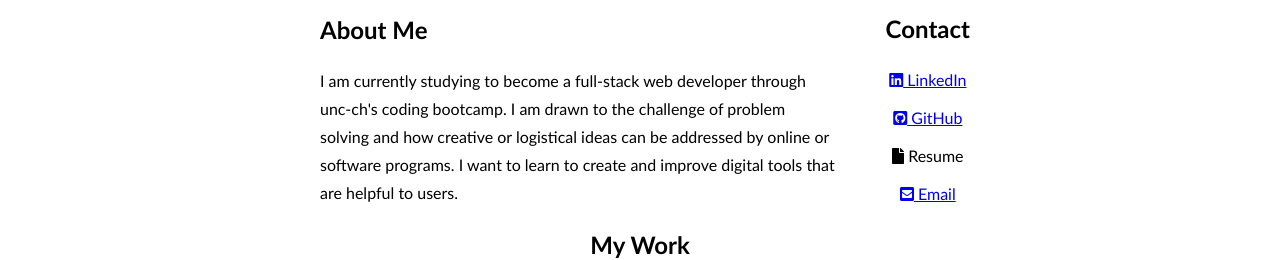
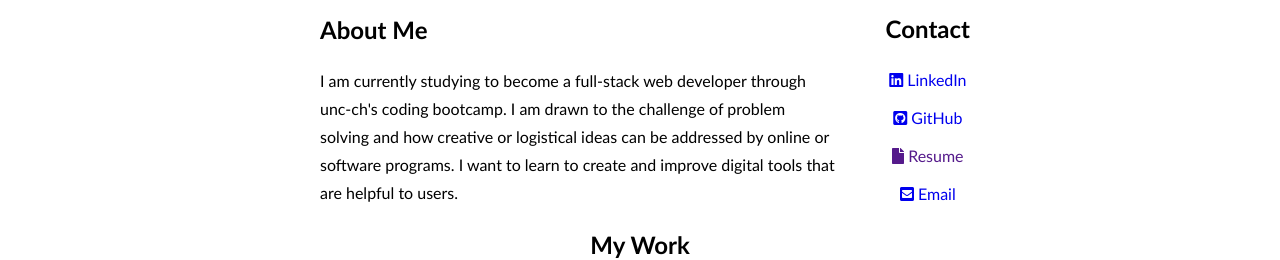
Before and after one commit to suejinkim20/revised-portfolio, a plain HTML site: page index.html in a window 1280 px wide. Shown: the part 396-656 px from the top of the page. Drawn offline with nearby package versions, Linux system fonts and the light colour scheme.

Commit message:
editing links

```diff
--- a/assets/css/style.css
+++ b/assets/css/style.css
@@ -96,7 +96,7 @@ h3 {
     margin-top: 40px;
 }
 
-/* Style about me so that photo is on left*/
+/* Style about me so that about me and contact are side-by-side*/
 .about-me-section {
     display: flex;
 }
@@ -109,6 +109,12 @@ h3 {
     margin: auto;
     padding: 0px 25px;
     text-align: left;
+}
+.contact-me a {
+    text-decoration: none;
+}
+.contact-me a:hover {
+
 }
 
 /*css grid my-work images*/
--- a/index.html
+++ b/index.html
@@ -44,13 +44,13 @@
                     <article class="contact-me">
                         <h2>Contact</h2>
                         <p>
-                            <a href="www.linkedin.com/in/suejin-kim-aa60571bb"><i class="fab fa-linkedin"></i> LinkedIn</a>
+                            <a href="https://www.linkedin.com/in/suejin-kim-aa60571bb"><i class="fab fa-linkedin"></i> LinkedIn</a>
                         </p>
                         <p>
                             <a href="https://github.com/suejinkim20"><i class="fab fa-github-square"></i> GitHub</a>
                         </p>
                         <p>
-                            <i class="fas fa-file"></i> Resume
+                            <a href=""> <i class="fas fa-file"></i> Resume</a>
                         </p>
                         <p>
                             <a href="kim.suejin.20@gmail.com"><i class="fas fa-envelope-square"></i> Email</a>
```
